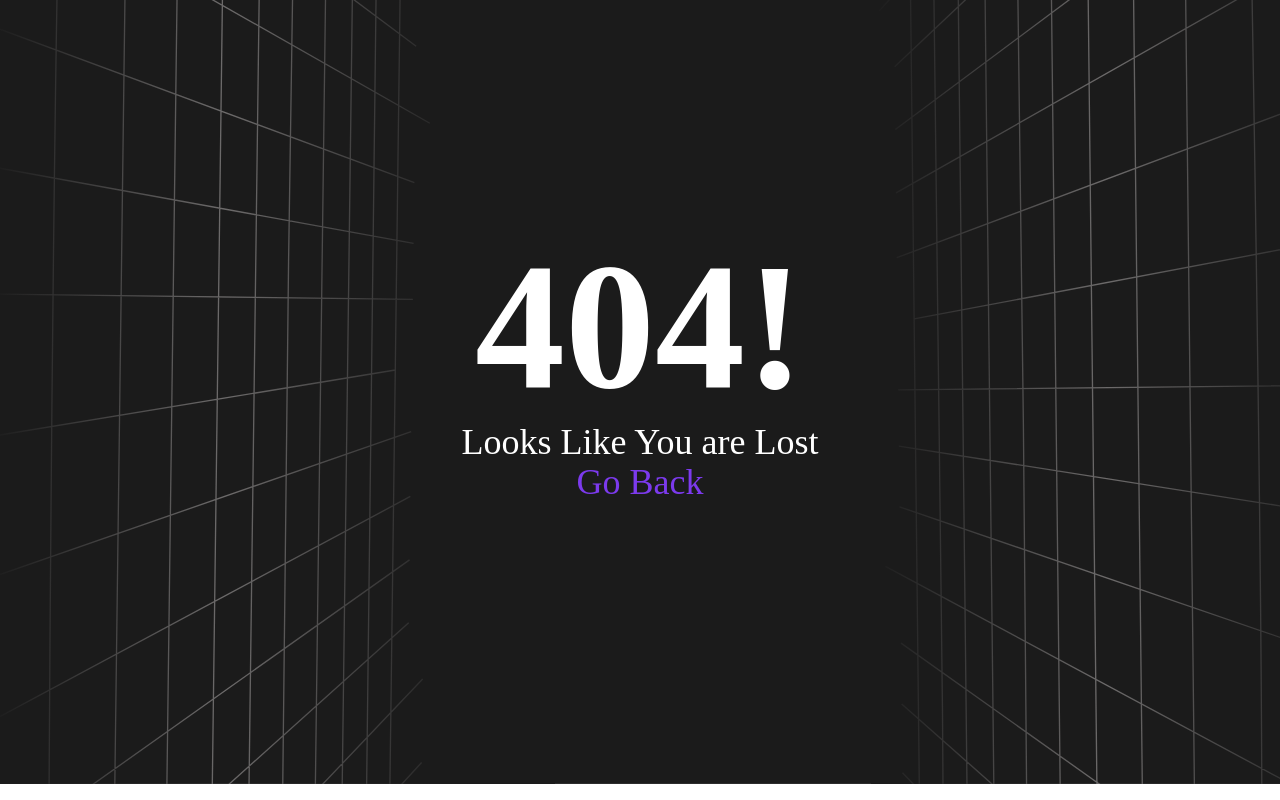
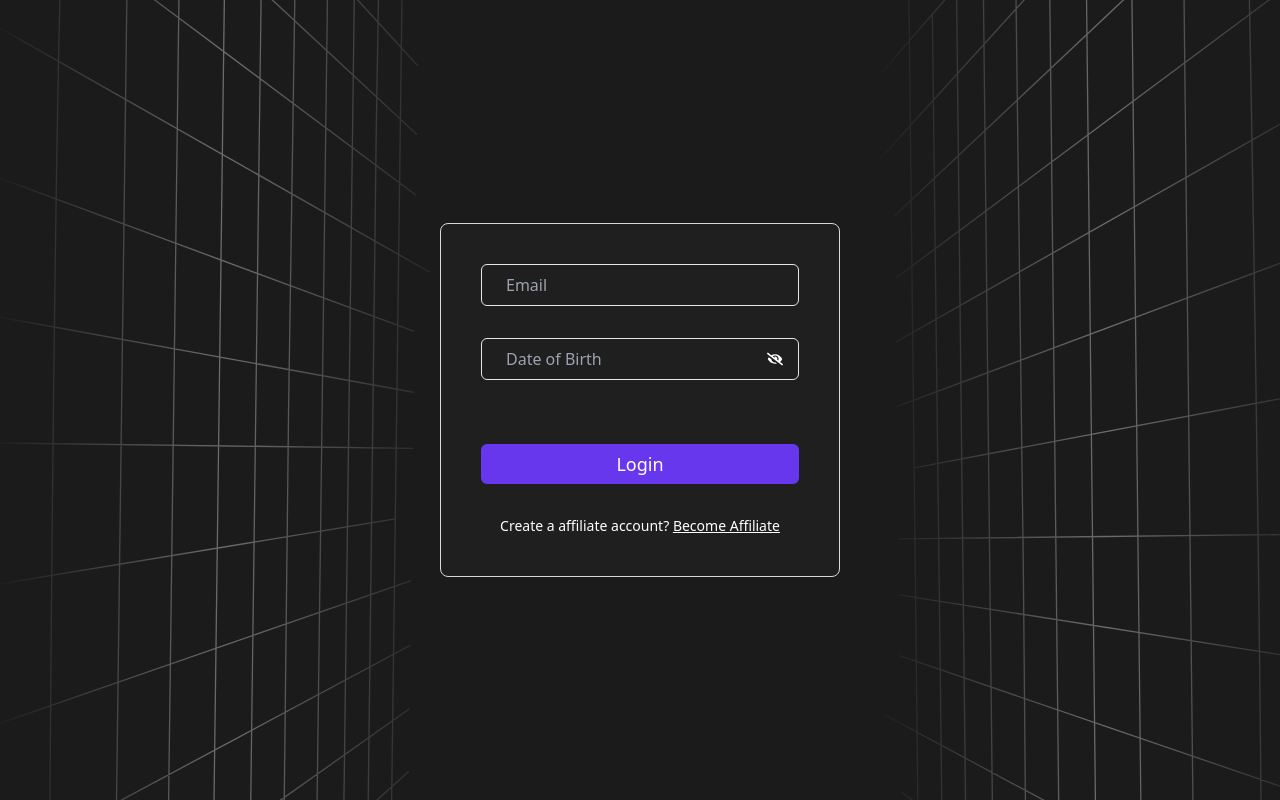
Before and after one commit to Aritra2001/HSU_AFFILIATE_SITE, a React (Create React App) app in the folder frontend/: page /login in a window 1280 px wide. Before the commit this address had no page. Built offline with nearby package versions, Linux system fonts and the light colour scheme.

Commit message:
login api intigration

```diff
--- a/frontend/src/App.js
+++ b/frontend/src/App.js
@@ -4,6 +4,7 @@ import Formpage1 from "./Pages/Formpage1";
 import Formpage2 from "./Pages/Formpage2";
 import Heropage from "./Pages/Heropage";
 import { BrowserRouter, Route, Routes} from 'react-router-dom'
+import Login from "./Pages/Login";
 
 function App() {
 
@@ -26,6 +27,10 @@ function App() {
       element={<Heropage />}
       />
       <Route
+      path="/login"
+      element={<Login />}
+      />
+      <Route
       path="/page1"
       element={<Formpage1 />}
       />
--- a/frontend/src/Pages/Formpage2.jsx
+++ b/frontend/src/Pages/Formpage2.jsx
@@ -17,7 +17,7 @@ const Formpage2 = () => {
   const notify = () => {
 
     if(json.hasOwnProperty('error') === false) {
-      toast.success('You will Receive an Email on Selection!')
+      toast.success('Email sent to you inbox!')
     }
     else {
       toast.error(json.error)
@@ -50,6 +50,7 @@ const Formpage2 = () => {
     if(!response) {
       try {
         setError(json.error)
+        console.log(error)
       } catch(e) {
         throw new Error(e)
       }
@@ -99,7 +100,6 @@ const Formpage2 = () => {
       </div>
       <ToastContainer theme="dark"/>
     <button className="w-[189px] h-[67px] bg-violet-600 rounded-[10px] border-white text-white text-3xl font-bold font-['Poppins'] mt-[7vh] mb-[10vh] max-sm:w-[280px] max-sm:h-[40px] max-sm:text-[22px] max-sm:mt-[-4rem] max-sm:mb-[8rem] max-sm:hidden" onClick={handelClick} disabled={loading}>{loading ? <>Loading...</> : <>Submit</>}</button>
-    {error && <div className='error'>{error}</div>}
   </div>
   );
 }
--- /dev/null
+++ b/frontend/src/Pages/Login.jsx
@@ -0,0 +1,90 @@
+import { FaEyeSlash,FaEye } from 'react-icons/fa';
+import { useState } from 'react'
+import { ToastContainer, toast } from "react-toastify";
+import 'react-toastify/dist/ReactToastify.css';
+
+
+const Login = () => {
+
+  const [email, setEmail] = useState('')
+  const [dob, setDob] = useState('')
+  const [showPassword, setShowPassword] = useState(false);
+  const [loading, setLoading] = useState(false)
+  const [error, setError] = useState(null)
+  var json = ''
+
+  const submitHandler = async (e) => {
+    e.preventDefault()
+
+    const user = {email, dob}
+    setLoading(true)
+    const response = await fetch('https://hsu-affiliate-site-ph69.vercel.app/api/login', {
+
+      method: 'POST',
+      body: JSON.stringify(user),
+      headers : {
+        'Content-Type': 'application/json'
+      }
+    })
+    setLoading(false)
+    json = await response.json()
+    notify()
+
+    if(!response) {
+      try {
+        setError(json.error)
+        console.log(error)
+      } catch(e) {
+        throw new Error(e)
+      }
+    }
+
+    if(response.ok) {
+      try {
+        setError(null)
+        setEmail('')
+        setDob('')
+        console.log('Login Successfull!')
+      } catch(e) {
+        throw new Error(e)
+      }
+    }
+
+  }
+
+  const notify = () => {
+
+    if(json.hasOwnProperty('error') === false) {
+      toast.success('Login Successfull!')
+    }
+    else {
+      toast.error(json.error)
+    }
+  }
+
+  const togglePasswordVisibility = () => {
+    setShowPassword(!showPassword)
+  }
+  return (
+    <div className='h-screen bg-center text-white flex flex-col gap-10 items-center justify-center'>
+      <div className="border border-[#d9d9d9] p-10 rounded-lg bg-[#1f1f1f] w-3/4 flex flex-col gap-8 md:w-[400px] " >
+
+        <input type="email" className='p-2 bg-transparent border rounded-md indent-[1rem]' placeholder='Email' onChange={(e)=>setEmail(e.target.value)} value={email}/>
+        <div className='container relative w-full'>
+          <input type={showPassword ? 'text' : 'password'} className='w-full p-2 bg-transparent border rounded-md password-input-wrapper indent-[1rem]' placeholder='Date of Birth' onChange={(e)=>setDob(e.target.value)} value={dob}/>
+          <button
+            className="absolute inset-y-0 right-0 flex items-center px-4 text-white"
+            onClick={togglePasswordVisibility}
+            >
+            {!showPassword ? <FaEyeSlash /> : <FaEye />}
+          </button>
+        </div>
+        <ToastContainer theme="dark"/>
+        <button className='px-3 capitalize text-base bg-[#6637ED] h-8 rounded-md md:text-lg md:h-10' onClick={submitHandler} disabled={loading}>{loading ? <>Loading...</> : <>Login</>}</button>
+          <p className='text-xs text-center md:text-sm'>Create a affiliate account? <span className='underline cursor-pointer'>Become Affiliate</span></p>
+      </div>
+    </div>
+  )
+}
+
+export default Login
--- a/frontend/src/components/Navbar.jsx
+++ b/frontend/src/components/Navbar.jsx
@@ -18,7 +18,7 @@ const Navbar = () => {
             <a href="https://hexstaruniverse.com/about-us/"><li>about</li></a>
         </ul>
         <div className="flex items-center col-span-1 justify-evenly md:justify-center md:gap-5 md:col-span-2">
-            <a href='https://hexstaruniverse.com/login/' id='login'><button className='hidden md:inline'>Login</button></a>
+            <a href='/login' id='login'><button className='hidden md:inline'>Login</button></a>
             <a href="https://hexstaruniverse.com/mentor-registration/"><button className='px-3 capitalize text-xs bg-[#6637ED] h-8 rounded-md md:text-base '>become an instructor</button></a>
             {/* <Button title="become an instructor"/> */}
             <button className='text-3xl md:hidden' onClick={() => setToggle(!toggle)}>{toggle ? <RxCross1 /> : <GiHamburgerMenu/>}</button>
```
